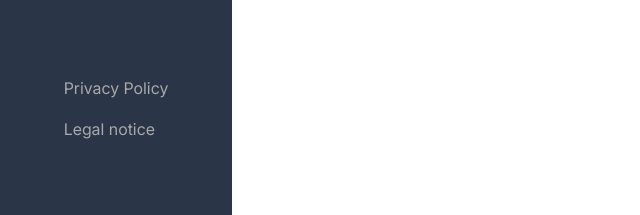
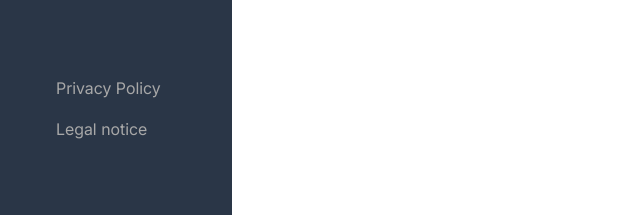
Before and after one commit to Yogibear-pixel-99/join, a plain HTML site: page html/board.html in a window 1280 px wide. Shown: the part 582-797 px from the top of the page, 0-640 px from the left. Drawn offline with Linux system fonts and the light colour scheme.

Commit message:
policy-legal-content CSS fixed

```diff
--- a/design/main.css
+++ b/design/main.css
@@ -75,11 +75,14 @@ body {
 .policy-legal-content{
     display: flex;
     flex-direction: column;
+    justify-content: space-between;
+    width: 232px;
 }
 
 .policy-legal-content a {
   padding: 8px;
   height: 25px;
+  padding-left: 56px;
   color: var(--navbar-color);
 }
 
@@ -94,6 +97,7 @@ body {
 }
 
 
+
 /* MAIN CONTENT */
 
 .main-content {
--- a/html/board.html
+++ b/html/board.html
@@ -74,8 +74,8 @@
             </div>
             <div class="policy-legal-content">
 
-                <a href="./Privacypolicy.html">Privacy Policy</a>
-                <a href="./legalnotice.html">Legal notice</a>
+                <a href="./Privacypolicy.html" class="policy-legal-area">Privacy Policy</a>
+                <a href="./legalnotice.html" class="policy-legal-area">Legal notice</a>
 
             </div>
         </div>
```
Also changed, not shown: html/Privacypolicy.html (+1 -1 lines), html/addtask.html (+2 -2 lines), html/contacts.html (+2 -2 lines), html/legalnotice.html (+1 -1 lines), html/summary.html (+2 -2 lines).
